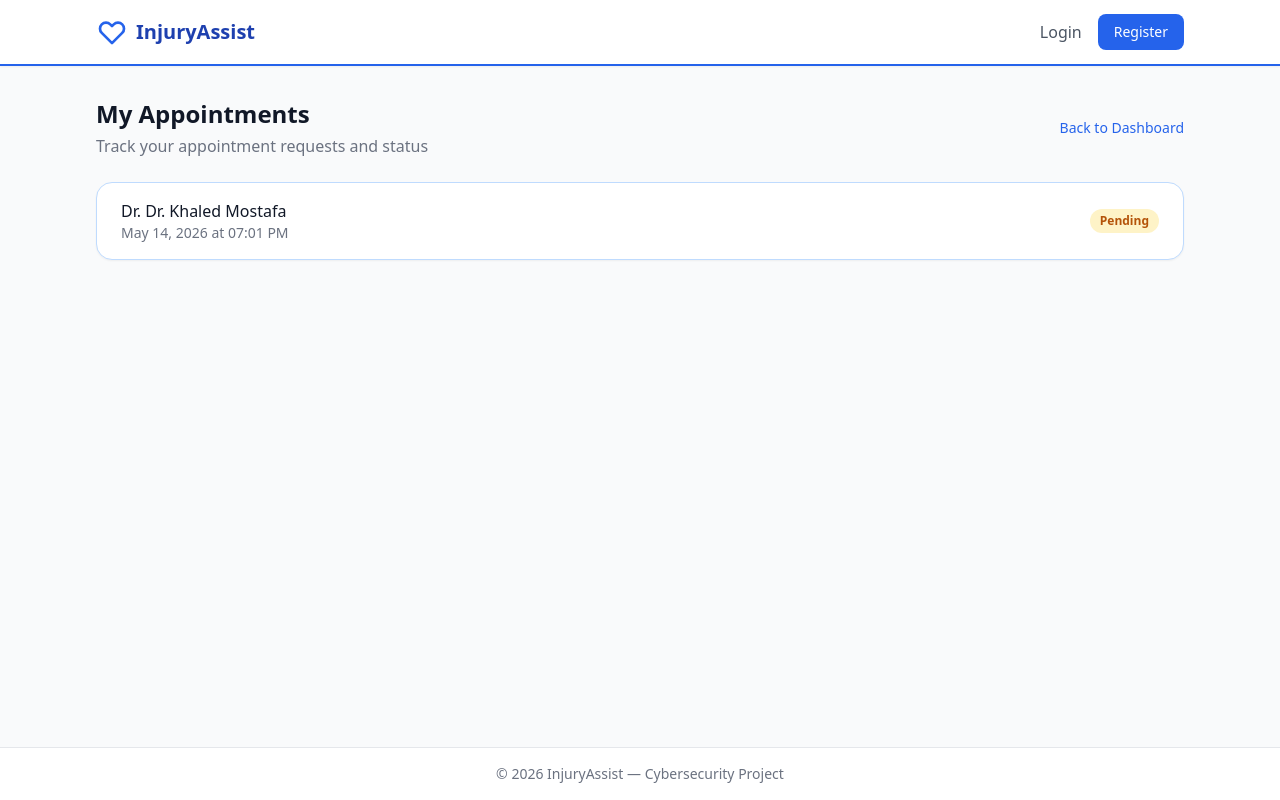
After one commit to Ali-CTRLS/cyber--repo, a Flask app: template templates/patient/appointments.html in a window 1280 px wide. The commit adds this page. Run offline with Flask 3, Linux system fonts and the light colour scheme; the template is opened without the code that fills it: values that come from a table or form of the project are taken from there, others are empty; some libraries are stand-ins or nearby versions.

Commit message:
feat: add appointment booking functionality and enhance doctor selection with body part filtering

```diff
--- a/blueprints/patient.py
+++ b/blueprints/patient.py
@@ -1,9 +1,9 @@
 """Patient blueprint — dashboard and injury management."""
 
-from flask import Blueprint, render_template, redirect, url_for, flash
+from flask import Blueprint, render_template, redirect, url_for, flash, request
 from flask_login import login_required, current_user
 
-from forms import InjuryForm
+from forms import InjuryForm, AppointmentForm
 from models import Injury, Appointment, Report, BodyPart, User, db
 
 patient_bp = Blueprint("patient", __name__, url_prefix="/patient")
@@ -60,7 +60,7 @@ def new_injury():
         db.session.commit()
 
         flash("Injury submitted successfully.", "success")
-        return redirect(url_for("patient.doctors"))
+        return redirect(url_for("patient.doctors", body_part=body_part.name))
 
     return render_template("patient/injury_form.html", form=form)
 
@@ -72,10 +72,70 @@ def doctors():
         from flask import abort
         abort(403)
 
-    doctors = (
-        User.query.filter_by(role="doctor", is_available=True)
-        .order_by(User.name.asc())
+    body_part_key = request.args.get("body_part")
+    selected_body_part = None
+    specialty_filter = None
+
+    if body_part_key:
+        try:
+            selected_body_part = BodyPart[body_part_key]
+            specialty_filter = BODY_PART_TO_SPECIALTY.get(selected_body_part)
+        except KeyError:
+            selected_body_part = None
+
+    query = User.query.filter_by(role="doctor", is_available=True)
+    if specialty_filter:
+        query = query.filter(User.specialty == specialty_filter)
+
+    doctors = query.order_by(User.name.asc()).all()
+
+    return render_template(
+        "patient/doctors.html",
+        doctors=doctors,
+        selected_body_part=selected_body_part,
+        specialty_filter=specialty_filter,
+    )
+
+
+@patient_bp.route("/appointment/book/<int:doctor_id>", methods=["GET", "POST"])
+@login_required
+def book_appointment(doctor_id):
+    if current_user.role != "patient":
+        from flask import abort
+        abort(403)
+
+    doctor = User.query.filter_by(id=doctor_id, role="doctor").first()
+    if not doctor:
+        from flask import abort
+        abort(404)
+
+    form = AppointmentForm()
+    if form.validate_on_submit():
+        appointment = Appointment(
+            appointment_date=form.appointment_date.data,
+            patient_id=current_user.id,
+            doctor_id=doctor.id,
+        )
+        db.session.add(appointment)
+        db.session.commit()
+
+        flash("Appointment request sent.", "success")
+        return redirect(url_for("patient.appointments"))
+
+    return render_template("patient/appointment_book.html", form=form, doctor=doctor)
+
+
+@patient_bp.route("/appointments")
+@login_required
+def appointments():
+    if current_user.role != "patient":
+        from flask import abort
+        abort(403)
+
+    appointments = (
+        Appointment.query.filter_by(patient_id=current_user.id)
+        .order_by(Appointment.appointment_date.desc())
         .all()
     )
 
-    return render_template("patient/doctors.html", doctors=doctors)
+    return render_template("patient/appointments.html", appointments=appointments)
--- /dev/null
+++ b/templates/patient/appointments.html
@@ -0,0 +1,46 @@
+{% extends "base.html" %}
+{% block title %}My Appointments — InjuryAssist{% endblock %}
+
+{% block content %}
+<div class="fade-in">
+    <div class="flex items-center justify-between mb-6">
+        <div>
+            <h1 class="text-2xl font-bold text-gray-900">My Appointments</h1>
+            <p class="text-gray-500 mt-1">Track your appointment requests and status</p>
+        </div>
+        <a href="{{ url_for('patient.dashboard') }}"
+           class="text-sm text-blue-600 hover:text-blue-800 font-medium">Back to Dashboard</a>
+    </div>
+
+    <div class="bg-white border border-blue-200 rounded-2xl shadow-sm overflow-hidden">
+        <div class="divide-y divide-gray-100">
+            {% if appointments %}
+                {% for appt in appointments %}
+                <div class="px-6 py-4 flex flex-col sm:flex-row sm:items-center sm:justify-between gap-4 hover:bg-gray-50 transition">
+                    <div>
+                        <p class="font-medium text-gray-900">Dr. {{ appt.doctor.name }}</p>
+                        <p class="text-sm text-gray-500">{{ appt.appointment_date.strftime('%b %d, %Y at %I:%M %p') }}</p>
+                    </div>
+                    <span class="text-xs font-semibold px-2.5 py-1 rounded-full
+                        {% if appt.status.value == 'Pending' %}bg-amber-100 text-amber-700
+                        {% elif appt.status.value == 'Confirmed' %}bg-blue-100 text-blue-700
+                        {% elif appt.status.value == 'Completed' %}bg-green-100 text-green-700
+                        {% else %}bg-red-100 text-red-700{% endif %}">
+                        {{ appt.status.value }}
+                    </span>
+                </div>
+                {% endfor %}
+            {% else %}
+                <div class="px-6 py-12 text-center">
+                    <svg class="mx-auto w-12 h-12 text-gray-300 mb-3" fill="none" stroke="currentColor" viewBox="0 0 24 24">
+                        <path stroke-linecap="round" stroke-linejoin="round" stroke-width="1.5"
+                              d="M8 7V3m8 4V3m-9 8h10M5 21h14a2 2 0 002-2V7a2 2 0 00-2-2H5a2 2 0 00-2 2v12a2 2 0 002 2z"/>
+                    </svg>
+                    <p class="text-gray-500">No appointments yet</p>
+                    <p class="text-sm text-gray-400 mt-1">Book a doctor after submitting an injury</p>
+                </div>
+            {% endif %}
+        </div>
+    </div>
+</div>
+{% endblock %}
```
Also changed, not shown: forms.py (+9 -0 lines), templates/patient/appointment_book.html (added, +44 -0 lines), templates/patient/doctors.html (+15 -3 lines), instance/injury_assist.db.
